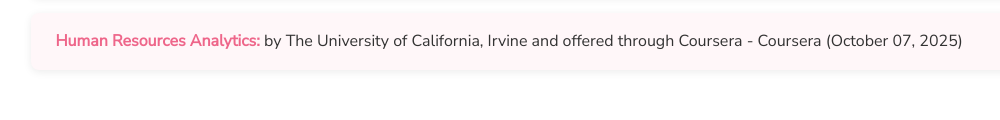
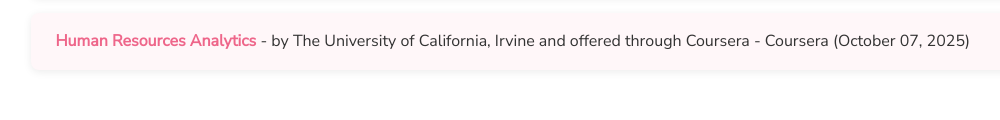
Before and after one commit to vishwassharma38/vishwassharma38.github.io, a plain HTML site: page index.html in a window 1280 px wide. Shown: the part 4261-4381 px from the top of the page, without its empty margins (71-1071 px from the left). Drawn offline with Linux system fonts and the light colour scheme.

Commit message:
Fix formatting of Human Resources Analytics entry

```diff
--- a/index.html
+++ b/index.html
@@ -191,7 +191,7 @@
                 25, 2023)
             </li>
             <li><strong>TCS Ion Career Edge - Young Professional </strong> – TCS (July 01, 2024)</li>
-            <li><strong>Human Resources Analytics:</strong> by The University of California, Irvine and offered through
+            <li><strong>Human Resources Analytics</strong> - by The University of California, Irvine and offered through
                 Coursera - Coursera (October 07, 2025)</li>
         </ul>
     </section>
```
